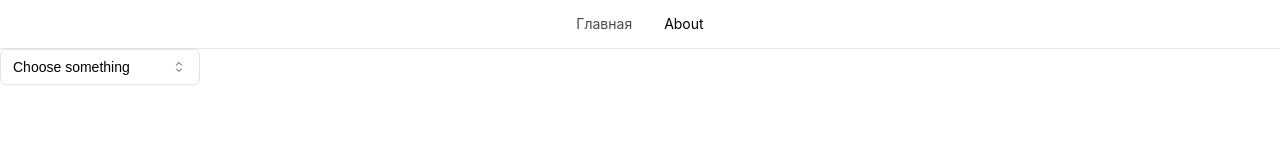
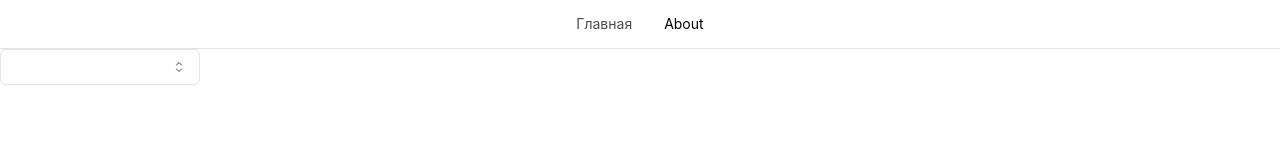
Before and after one commit to httpolar/gnzs-test, a Vue app in the folder frontend/: page /about in a window 1280 px wide. Shown: the top 160 px of the page. Built offline with nearby package versions, Linux system fonts and the light colour scheme; a web font is replaced by a local one.

Commit message:
feat: select trigger now requires a slot to determine what to show as a placeholder

```diff
--- a/frontend/src/components/Select/SelectTrigger.vue
+++ b/frontend/src/components/Select/SelectTrigger.vue
@@ -1,22 +1,17 @@
 <script setup lang="ts">
-import { computed, inject } from "vue";
-import { selectedItemKey, handleTriggerClickKey } from "@/components/Select/injection";
+import { inject } from "vue";
+import { handleTriggerClickKey } from "@/components/Select/injection";
 import IconChevronUpDown from '@/components/icons/IconChevronUpDown.vue'
 
 type SelectTriggerProps = {
-  placeholder: string;
+  placeholder?: string;
   disabled?: boolean;
 };
 
-const props = defineProps<SelectTriggerProps>();
+defineProps<SelectTriggerProps>();
 const emit = defineEmits(["click"]);
 
-const selectedItem = inject(selectedItemKey);
 const handleTriggerClick = inject(handleTriggerClickKey);
-
-const displayedPlaceholder = computed(() => {
-  return selectedItem?.value ?? props.placeholder;
-});
 
 function handleUnderlyingButtonClick() {
   emit("click");
@@ -34,7 +29,7 @@ function handleUnderlyingButtonClick() {
     :disabled="disabled"
   >
     <span :class="$style.selectTriggerPlaceholder">
-      {{ displayedPlaceholder }}
+      <slot />
     </span>
 
     <IconChevronUpDown :class="$style.icon" />
```
